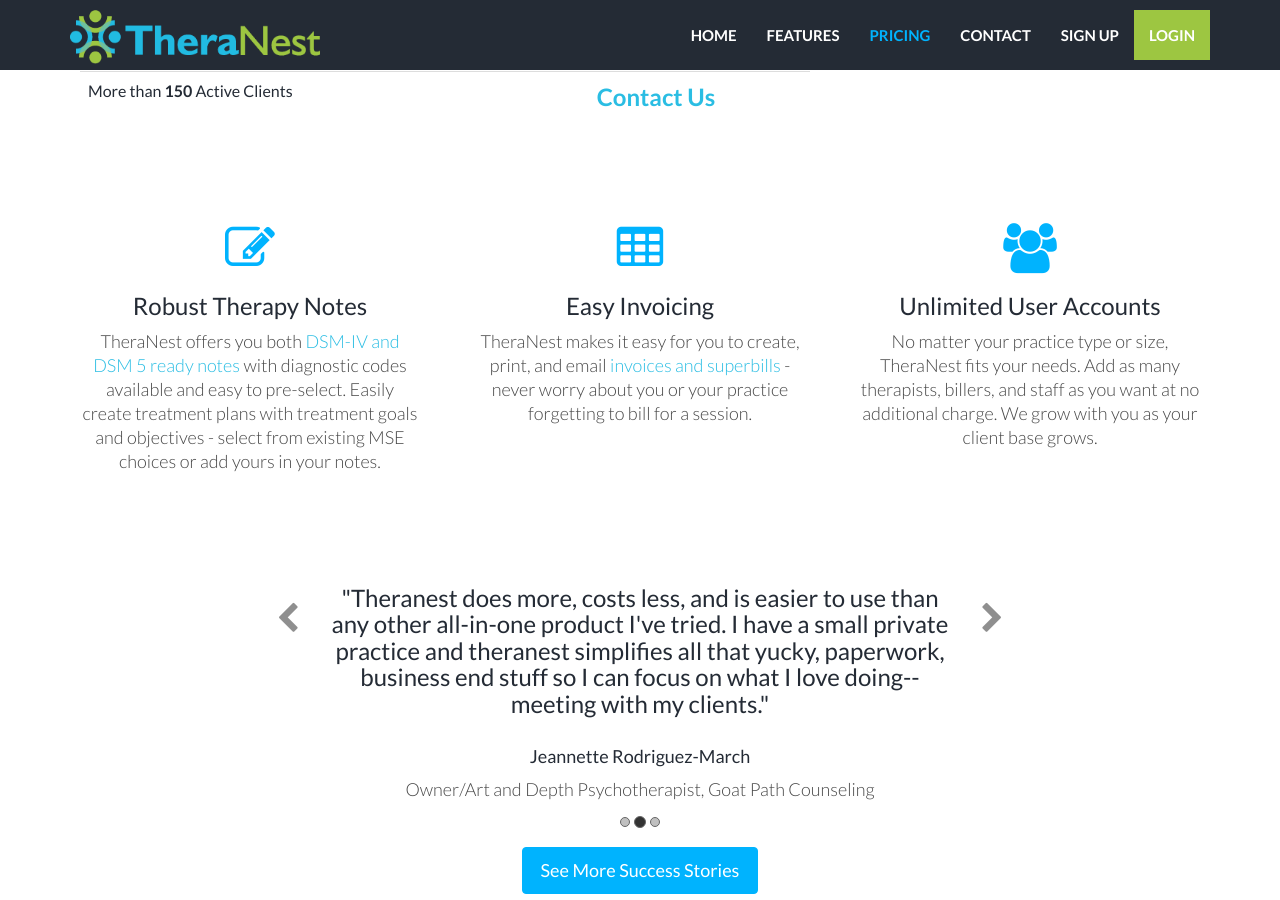
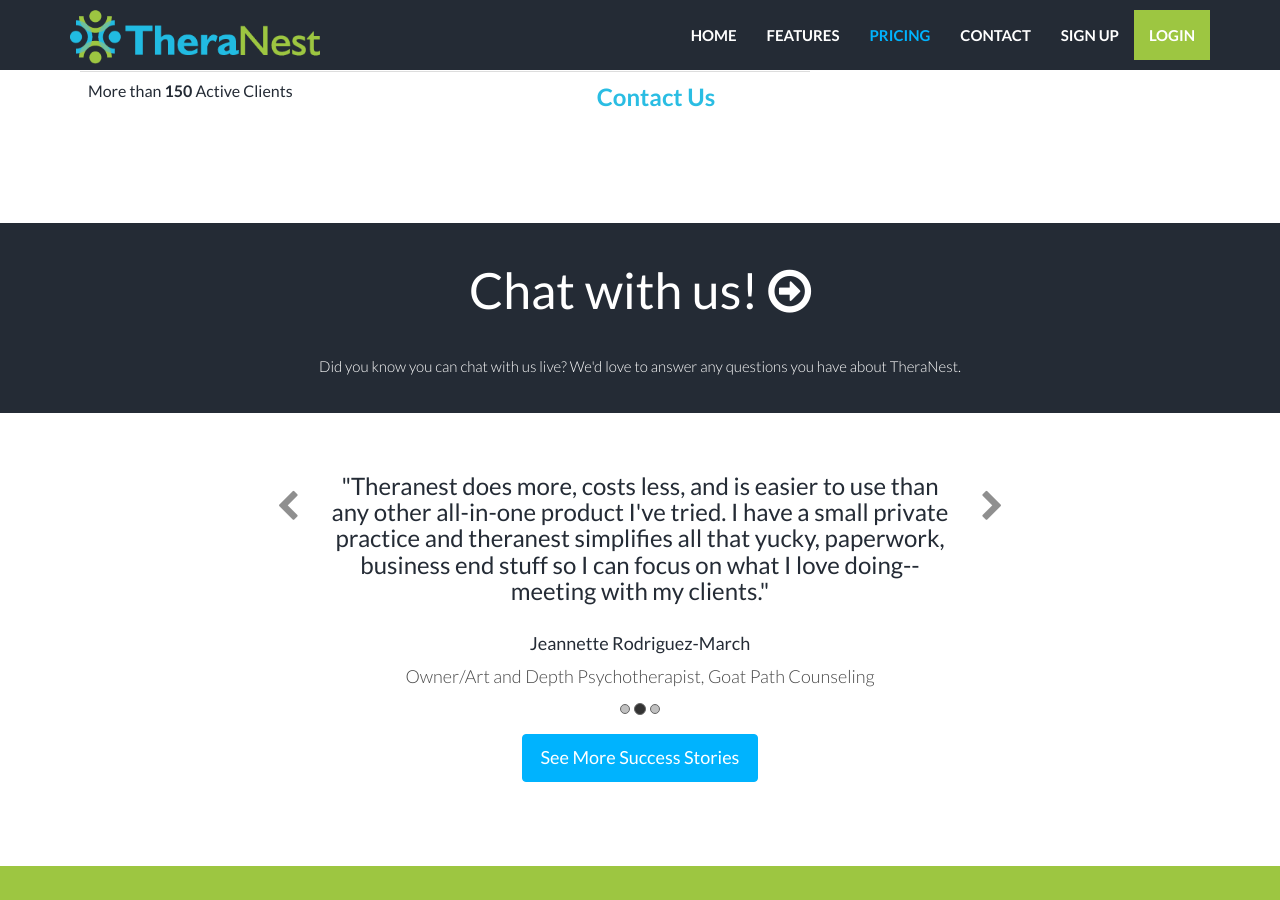
Before and after one commit to kaylacille/theranest-update, a Jekyll site: the page built from pricing.html, in a window 1280 px wide and 900 px high, scrolled down 534 px. Built offline with Jekyll 4.4.1, drawn with Linux system fonts in a browser that asks for light colours; nearby versions of some CDN libraries.

```diff
--- a/pricing.html
+++ b/pricing.html
@@ -59,22 +59,14 @@
     </div><! --/row -->
 </div><! --/container -->
 
-<div class="container mtb centered features">
-     <div class="row">
-        <div class="col-lg-4">
-             <i class="fa fa-pencil-square-o"></i>
-            <h2>Robust Therapy Notes</h2>
-            <p>TheraNest offers you both <a href="{{"/therapy-notes-software-for-mental-health/" | prepend: site.baseurl }}">DSM-IV and DSM 5 ready notes</a> with diagnostic codes available and easy to pre-select. Easily create treatment plans with treatment goals and objectives - select from existing MSE choices or add yours in your notes.</p>
-        </div>
-        <div class="col-lg-4">
-            <i class="fa fa-table"></i>
-            <h2>Easy Invoicing</h2>
-            <p>TheraNest makes it easy for you to create, print, and email <a href="{{"/features-client-billing-management/" | prepend: site.baseurl }}">invoices and superbills</a> - never worry about you or your practice forgetting to bill for a session.</p>
-        </div>
-        <div class="col-lg-4">
-            <i class="fa fa-users"></i>
-            <h2>Unlimited User Accounts</h2>
-            <p>No matter your practice type or size, TheraNest fits your needs. Add as many therapists, billers, and staff as you want at no additional charge. We grow with you as your client base grows.</p>
-        </div>
-    </div><! --/row -->
+<div id="su-wrap">
+    <div id="su-wrapback"></div>
+    <div class="container centered">
+        <div class="row">
+            <div class="col-lg-8 col-lg-offset-2">
+            <h1>Chat with us! <i class="fa fa-arrow-circle-o-right"></i></h1>
+            <p>Did you know you can chat with us live? We'd love to answer any questions you have about TheraNest.</p>
+            </div>
+        </div><! --/row -->
 </div><! --/container -->
+</div><! --/twrap -->
```
